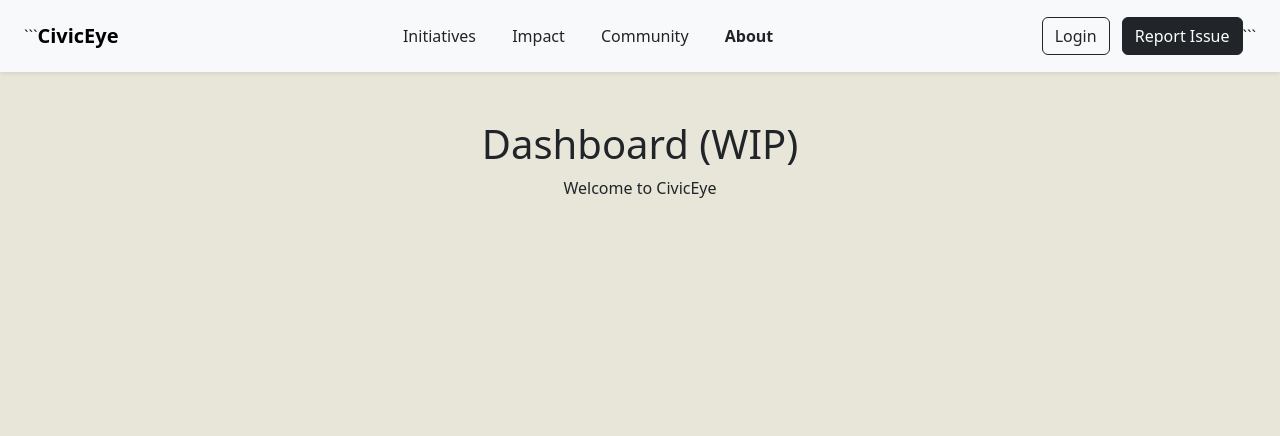
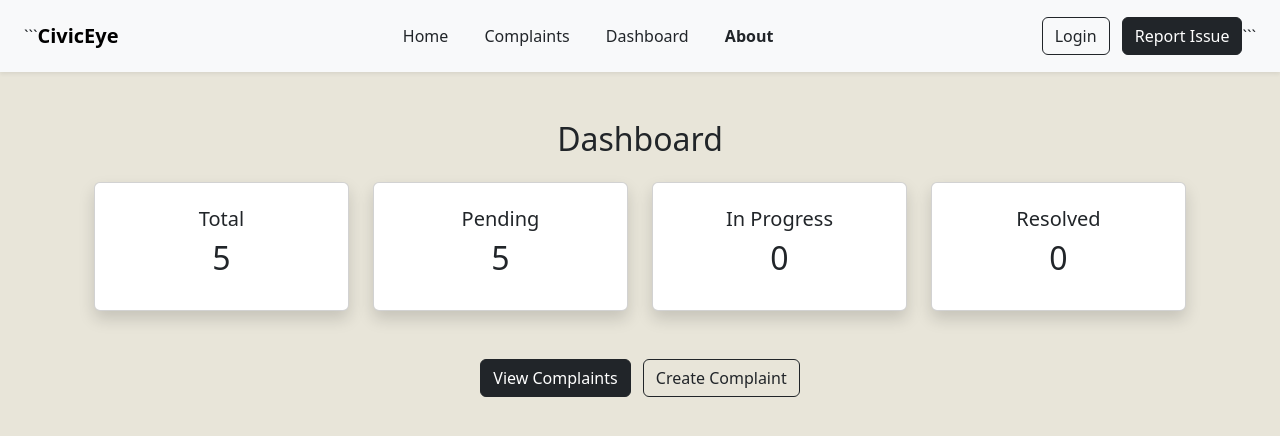
Before and after one commit to Spirekharn/CivicEye, a Django app: page /accounts/dashboard/ in a window 1280 px wide. Shown: the top 436 px of the page. Run offline with Django 5.2, Linux system fonts and the light colour scheme; data comes from the database, SQL or seed files in the repository; both versions use the stored data as it was after the commit.

Commit message:
finally added an initial dashboard:)

````diff
--- a/accounts/templates/accounts/dashboard.html
+++ b/accounts/templates/accounts/dashboard.html
@@ -2,9 +2,47 @@
 
 {% block content %}
 
-<div class="text-center">
-    <h1>Dashboard (WIP)</h1>
-    <p>Welcome to CivicEye</p>
+<div class="container mt-5">
+
+    <h2 class="text-center mb-4">Dashboard</h2>
+
+    <div class="row text-center">
+
+        <div class="col-md-3">
+            <div class="card p-4 shadow">
+                <h5>Total</h5>
+                <h2>{{ total }}</h2>
+            </div>
+        </div>
+
+        <div class="col-md-3">
+            <div class="card p-4 shadow">
+                <h5>Pending</h5>
+                <h2>{{ pending }}</h2>
+            </div>
+        </div>
+
+        <div class="col-md-3">
+            <div class="card p-4 shadow">
+                <h5>In Progress</h5>
+                <h2>{{ in_progress }}</h2>
+            </div>
+        </div>
+
+        <div class="col-md-3">
+            <div class="card p-4 shadow">
+                <h5>Resolved</h5>
+                <h2>{{ resolved }}</h2>
+            </div>
+        </div>
+
+    </div>
+
+    <div class="text-center mt-5">
+        <a href="/complaints/" class="btn btn-dark me-2">View Complaints</a>
+        <a href="/complaints/create/" class="btn btn-outline-dark">Create Complaint</a>
+    </div>
+
 </div>
 
 {% endblock %}
--- a/accounts/views.py
+++ b/accounts/views.py
@@ -54,5 +54,19 @@ def admin_dashboard(request):
 def about_view(request):
     return render(request, 'accounts/about.html')
 
+from complaints.models import Complaint
+
 def dashboard_view(request):
-    return render(request, 'accounts/dashboard.html')
+    total = Complaint.objects.count()
+    pending = Complaint.objects.filter(status='Pending').count()
+    in_progress = Complaint.objects.filter(status='In Progress').count()
+    resolved = Complaint.objects.filter(status='Resolved').count()
+
+    context = {
+        'total': total,
+        'pending': pending,
+        'in_progress': in_progress,
+        'resolved': resolved,
+    }
+
+    return render(request, 'accounts/dashboard.html', context)
--- a/complaints/urls.py
+++ b/complaints/urls.py
@@ -8,4 +8,5 @@ urlpatterns = [
     path('create/', views.create_complaint, name='create_complaint'),
     path('', views.complaint_list, name='complaint_list'),
     path('<int:id>/', views.complaint_detail, name='complaint_detail'),
+    path('assign/<int:id>/', views.assign_complaint, name='assign_complaint'),
 ]
--- a/templates/base.html
+++ b/templates/base.html
@@ -18,21 +18,21 @@
 
 <!-- CENTER LINKS -->
 <div class="mx-auto">
-    <a href="#" class="mx-3 text-dark text-decoration-none">Initiatives</a>
-    <a href="#" class="mx-3 text-dark text-decoration-none">Impact</a>
-    <a href="#" class="mx-3 text-dark text-decoration-none">Community</a>
+    <a href="/" class="mx-3 text-dark text-decoration-none">Home</a>
+    <a href="/complaints/" class="mx-3 text-dark text-decoration-none">Complaints</a>
+    <a href="/dashboard/" class="mx-3 text-dark text-decoration-none">Dashboard</a>
     <a href="/accounts/about/" class="mx-3 text-dark text-decoration-none fw-semibold">About</a>
 </div>
 
 <!-- RIGHT -->
 <div>
     {% if user.is_authenticated %}
-        <a href="/accounts/logout/" class="btn btn-outline-danger me-2">Logout</a>
+        <a href="{% url 'logout' %}" class="btn btn-outline-danger me-2">Logout</a>
     {% else %}
         <a href="/accounts/login/" class="btn btn-outline-dark me-2">Login</a>
     {% endif %}
 
-    <a href="#" class="btn btn-dark">Report Issue</a>
+    <a href="/complaints/create/" class="btn btn-dark">Report Issue</a>
 </div>
 ```
 
````
Also changed, not shown: complaints/models.py (+18 -0 lines), complaints/templates/complaints/list.html (+14 -0 lines), complaints/views.py (+24 -5 lines), complaints/migrations/0003_complaint_assigned_to_complaint_status.py (added), db.sqlite3.
